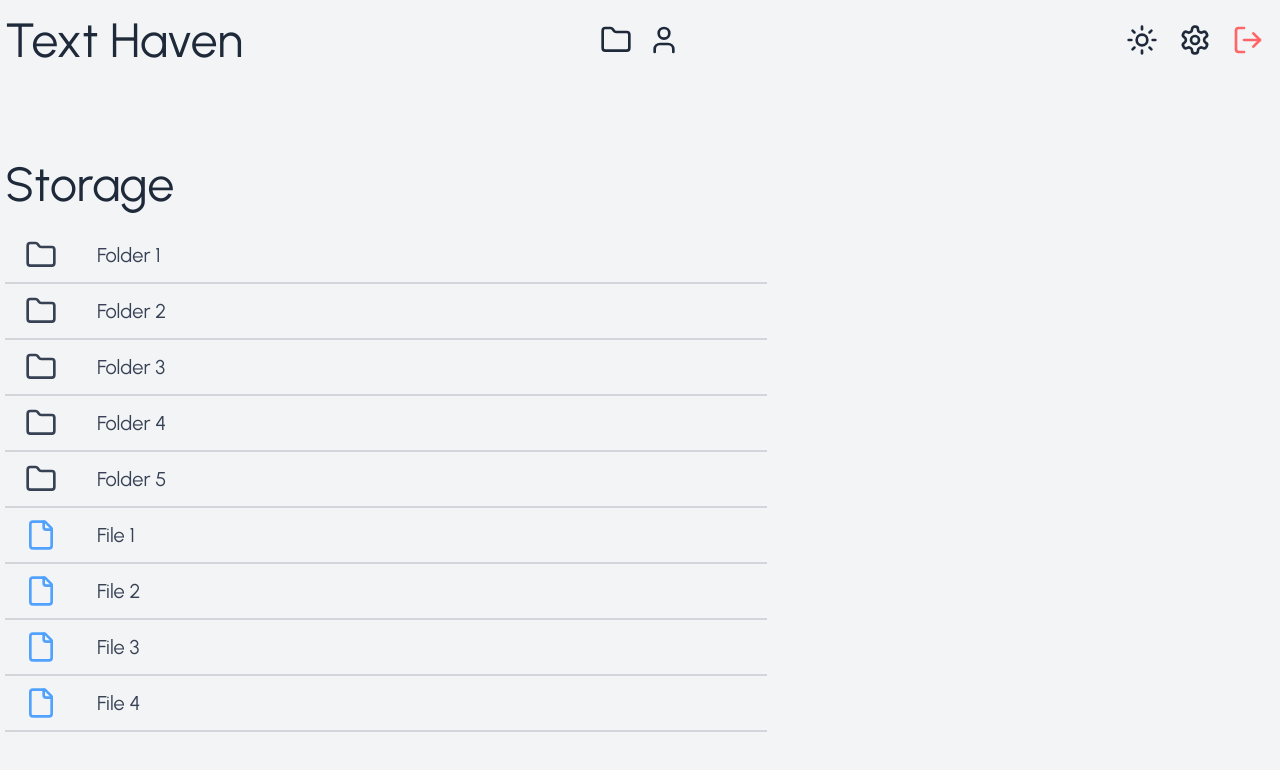
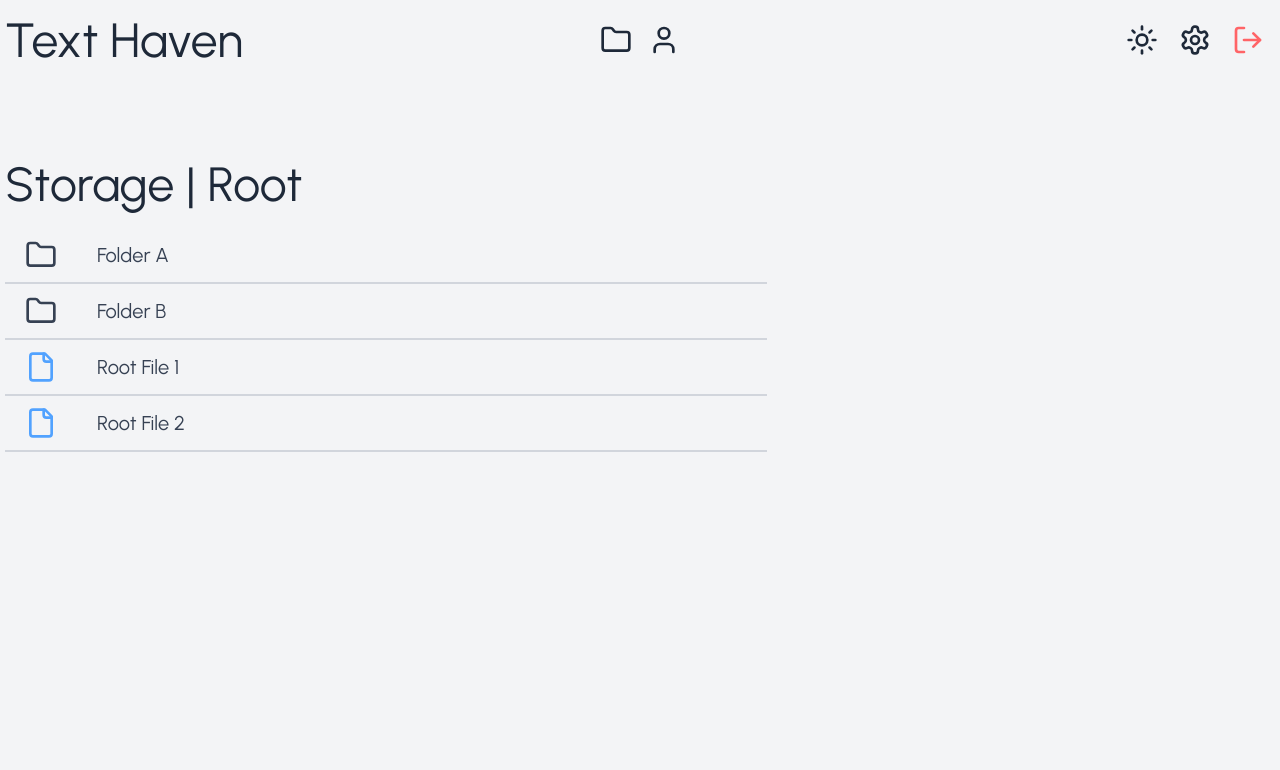
Before and after one commit to iiivanpopov/text-haven, a Next.js app in the folder frontend/: page /storage in a window 1280 px wide. Shown: the top 770 px of the page. Built offline with nearby package versions, Linux system fonts and the light colour scheme.

Commit message:
feat(ui->storage): navigation thru folders

```diff
--- a/frontend/src/app/profile/settings/page.tsx
+++ b/frontend/src/app/profile/settings/page.tsx
@@ -16,7 +16,7 @@ export default function ProfileSettings() {
 			<div className='flex gap-y-5 flex-col'>
 				<div className='flex flex-col gap-y-4'>
 					<div className='w-64'>
-						<h4 className='text-gray-800 dark:text-gray-100 text-md'>Username</h4>
+						<h4 className='text-gray-800 dark:text-gray-100 text-md font-semibold'>Username</h4>
 						<Input
 							className='h-[75px] w-full'
 							name='username'
@@ -27,7 +27,7 @@ export default function ProfileSettings() {
 						/>
 					</div>
 					<div className='w-64'>
-						<h4 className='text-gray-800 dark:text-gray-100 text-md'>Email</h4>
+						<h4 className='text-gray-800 dark:text-gray-100 text-md font-semibold'>Email</h4>
 						<Input
 							className='h-[75px] w-full'
 							name='email'
@@ -38,7 +38,7 @@ export default function ProfileSettings() {
 						/>
 					</div>
 					<div className='w-64'>
-						<h4 className='text-gray-800 dark:text-gray-100 text-md'>Password</h4>
+						<h4 className='text-gray-800 dark:text-gray-100 text-md font-semibold'>Password</h4>
 						<Input
 							className='h-[75px] w-full'
 							name='password'
@@ -50,9 +50,11 @@ export default function ProfileSettings() {
 						/>
 					</div>
 					<div className='w-64'>
-						<h4 className='text-gray-800 dark:text-gray-100 text-md'>Profile accessability</h4>
+						<h4 className='text-gray-800 dark:text-gray-100 text-md font-semibold'>
+							Profile accessability
+						</h4>
 						<Select
-							className='h-[75px] w-full'
+							className='h-[75px] w-full px-5'
 							name='Change profile accessability'
 							value={profileAccessability}
 							ariaLabel='Profile accessability input'
@@ -69,7 +71,7 @@ export default function ProfileSettings() {
 				<Button
 					name='Save'
 					ariaLabel='Save your profile'
-					className='bg-green-400 dark:bg-green-500 h-10 w-64 text-xl hover:bg-green-500 dark:hover:bg-green-600'
+					className='bg-green-400 dark:bg-green-500 h-12 w-64 text-xl hover:bg-green-500 dark:hover:bg-green-600'
 					onClick={() => console.log('Save profile')}
 				/>
 			</div>
--- a/frontend/src/app/storage/[id]/page.tsx
+++ /dev/null
@@ -1 +0,0 @@
-export { default } from '../page'
--- /dev/null
+++ b/frontend/src/app/storage/[slug]/page.tsx
@@ -0,0 +1,57 @@
+'use client'
+
+import File from '@components/File'
+import Folder from '@components/Folder'
+import { usePathname } from 'next/navigation'
+
+const fakeFileSystem: Record<
+	string,
+	{ folders?: { name: string; id: string }[]; files: string[] }
+> = {
+	'': {
+		folders: [
+			{ name: 'Folder A', id: 'a' },
+			{ name: 'Folder B', id: 'b' },
+		],
+		files: ['Root File 1', 'Root File 2'],
+	},
+	a: {
+		folders: [{ name: 'Folder C', id: 'c' }],
+		files: ['File 1', 'File 2'],
+	},
+	b: {
+		files: ['File 3', 'File 4'],
+	},
+	c: {
+		files: ['File 5', 'File 6'],
+	},
+}
+
+export default function Storage() {
+	const pathname = usePathname()
+	const folderId = pathname.split('/')[2] ?? ''
+
+	const data: { folders?: { name: string; id: string }[]; files: string[] } = fakeFileSystem[
+		folderId
+	] ?? { folders: [], files: [] }
+
+	// FIXME: Not an efficient way(AT ALL)
+	const currentFolder = Object.values(fakeFileSystem)
+		.map(value => value.folders?.find(val => val.id == folderId))
+		.find(folder => folder != undefined)
+
+	return (
+		<main className='mt-20 w-3/5'>
+			<h3 className='mb-5 text-5xl text-gray-800 dark:text-gray-100'>
+				Storage | {currentFolder ? currentFolder.name : 'Root'}
+			</h3>
+			{data.folders?.map(folder => (
+				<Folder key={folder.id} folderId={folder.id} className='px-5' title={folder.name} />
+			))}
+
+			{data.files.map(fileName => (
+				<File key={fileName} className='px-5' fileId={fileName} title={fileName} />
+			))}
+		</main>
+	)
+}
--- a/frontend/src/app/storage/page.tsx
+++ b/frontend/src/app/storage/page.tsx
@@ -1,20 +1,5 @@
-import File from '@components/File'
-import Folder from '@components/Folder'
+import Storage from './[slug]/page'
 
-const folders = ['Folder 1', 'Folder 2', 'Folder 3', 'Folder 4', 'Folder 5']
-const files = ['File 1', 'File 2', 'File 3', 'File 4']
-
-export default function Storage() {
-	// TODO: GRID/LIST items layout & Search | Filter
-	return (
-		<main className='mt-20 w-3/5'>
-			<h3 className='mb-5 text-5xl text-gray-800 dark:text-gray-100'>Storage</h3>
-			{folders.map(elem => (
-				<Folder folderId={elem} className='px-5' key={elem} title={elem} />
-			))}
-			{files.map(elem => (
-				<File key={elem} className='px-5' fileId={elem} title={elem} />
-			))}
-		</main>
-	)
+export default function StorageRoot() {
+	return <Storage />
 }
--- a/frontend/src/components/Folder.tsx
+++ b/frontend/src/components/Folder.tsx
@@ -13,7 +13,7 @@ export default function File({
 }) {
 	return (
 		<Link
-			href={`/storage/${folderId}`}
+			href={`/storage/${encodeURIComponent(folderId)}`}
 			className={twMerge(
 				'hover:bg-gray-200 dark:hover:bg-gray-900 transition-colors flex items-center border-b-2 border-gray-300 dark:border-gray-700 text-xl text-gray-700 dark:text-gray-200 h-14',
 				className
--- a/frontend/src/components/Header/Header.tsx
+++ b/frontend/src/components/Header/Header.tsx
@@ -11,8 +11,8 @@ const ICON_HOVER_CLASSES = 'hover:text-blue-400 dark:hover:text-blue-500'
 export default function Header() {
 	return (
 		<header className='grid grid-cols-3 items-center'>
-			<Link href='/'>
-				<h1 className='text-5xl text-gray-800 dark:text-gray-100 transition-all duration-100 delay-75 hover:font-bold'>
+			<Link href='/' className='w-fit inline'>
+				<h1 className='text-5xl text-gray-800 dark:text-gray-100 transition-all duration-100 delay-75 hover:font-bold '>
 					Text Haven
 				</h1>
 			</Link>
```
